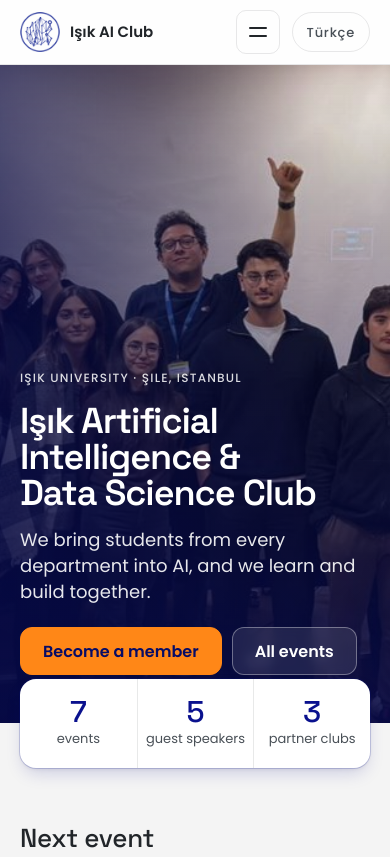
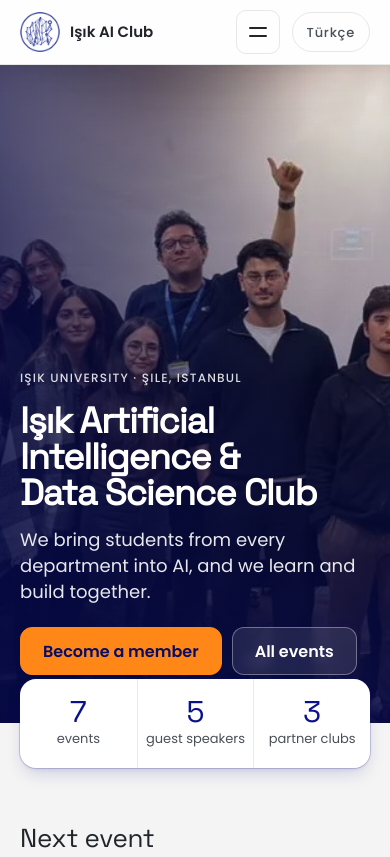
Before and after one commit to isikyapayzeka/isikyapayzeka.com, an Astro site: page /en in a window 390 px wide. Shown: the top 857 px of the page. Built offline with nearby package versions, Linux system fonts and the light colour scheme; Astro itself is replaced by a stand-in of ours.

Commit message:
Mobil hız: yazı tipleri siteden, kapak fotoğrafı WebP (#10)
- Poppins ve Space Grotesk artık Google Fonts yerine siteyle birlikte sunuluyor (@fontsource)
- Ana sayfa kapağına WebP sürümü (800w 67 KB -> 43 KB)

```diff
--- a/package.json
+++ b/package.json
@@ -8,6 +8,8 @@
     "preview": "astro preview"
   },
   "dependencies": {
+    "@fontsource/poppins": "5.3.0",
+    "@fontsource/space-grotesk": "5.3.0",
     "astro": "5.18.2"
   }
 }
--- a/src/layouts/Base.astro
+++ b/src/layouts/Base.astro
@@ -1,4 +1,16 @@
 ---
+// Yazı tipleri siteyle birlikte sunulur (Google Fonts'a ayrı bağlantı açılmaz, sayfa daha hızlı çizilir).
+// latin-ext, Türkçe harfler (ğ, ş, ı, İ) içindir.
+import "@fontsource/poppins/latin-400.css";
+import "@fontsource/poppins/latin-ext-400.css";
+import "@fontsource/poppins/latin-500.css";
+import "@fontsource/poppins/latin-ext-500.css";
+import "@fontsource/poppins/latin-600.css";
+import "@fontsource/poppins/latin-ext-600.css";
+import "@fontsource/space-grotesk/latin-500.css";
+import "@fontsource/space-grotesk/latin-ext-500.css";
+import "@fontsource/space-grotesk/latin-600.css";
+import "@fontsource/space-grotesk/latin-ext-600.css";
 import { jsonLd, kulupSemasi, siteSemasi } from "../seo";
 import { METIN, YOLLAR, yol, type Dil, type Sayfa } from "../i18n";
 import { ayarlar, epostaHref } from "../veri";
@@ -61,9 +73,6 @@ const menu = (Object.keys(YOLLAR) as Sayfa[]).map((s) => ({ s, href: yol(s, dil)
   <script type="application/ld+json" set:html={yapisalVeri} />
   <meta name="theme-color" content="#0A118E" />
   <link rel="icon" href="/img/kulup-logo.png" type="image/png" />
-  <link rel="preconnect" href="https://fonts.googleapis.com" />
-  <link rel="preconnect" href="https://fonts.gstatic.com" crossorigin />
-  <link rel="stylesheet" href="https://fonts.googleapis.com/css2?family=Poppins:wght@400;500;600&family=Space+Grotesk:wght@500;600&display=swap" />
 </head>
 <body>
   <a class="atla" href="#icerik">{dil === "en" ? "Skip to content" : "İçeriğe geç"}</a>
--- a/src/views/AnaSayfa.astro
+++ b/src/views/AnaSayfa.astro
@@ -3,6 +3,7 @@ import Base from "../layouts/Base.astro";
 import EtkinlikKarti from "../components/EtkinlikKarti.astro";
 import OrtakSeridi from "../components/OrtakSeridi.astro";
 import { METIN, yol, type Dil } from "../i18n";
+import { existsSync } from "node:fs";
 import { ayarlar, etkinlikler, rakamlar } from "../veri";
 
 interface Props { dil: Dil }
@@ -16,12 +17,16 @@ const yaklasan = tumu.filter((e) => e.bitis.getTime() >= simdi).reverse();
 const gecmis = tumu.filter((e) => e.bitis.getTime() < simdi);
 const son = [...gecmis.filter((e) => e.gorsel && !e.afis), ...gecmis.filter((e) => !e.gorsel || e.afis)].slice(0, 3);
 const kapak = A.kapak ? `/etkinlikler/${A.kapak}` : "";
+// Kapağın WebP sürümleri (<ad>-800.webp, <ad>-1600.webp) varsa tarayıcıya önce onlar sunulur; dosya daha küçüktür.
+const kapakWebp = !!A.kapak && existsSync(`public${kapak}-800.webp`) && existsSync(`public${kapak}-1600.webp`);
 // Rakamlar build sırasında veriden sayılır; sayfaya düz metin olarak yazılır.
 const R = await rakamlar();
 ---
 <Base dil={dil} sayfa="anasayfa">
   <section class="hero">
     {kapak && (
+      <picture>
+        {kapakWebp && <source type="image/webp" srcset={`${kapak}-800.webp 800w, ${kapak}-1600.webp 1600w`} sizes="100vw" />}
         <img
           class="hero-foto"
           src={`${kapak}-1600.jpg`}
@@ -32,6 +37,7 @@ const R = await rakamlar();
           height="1067"
           fetchpriority="high"
         />
+      </picture>
     )}
     <div class="kap hero-ic">
       <p class="etiket">{M.ust.toLocaleUpperCase(dil)}</p>
```
Also changed, not shown: public/etkinlikler/microsoft-grup-1600.webp (added), public/etkinlikler/microsoft-grup-800.webp (added), 1 other file. Lines whose indentation alone changed are shown as unchanged.
